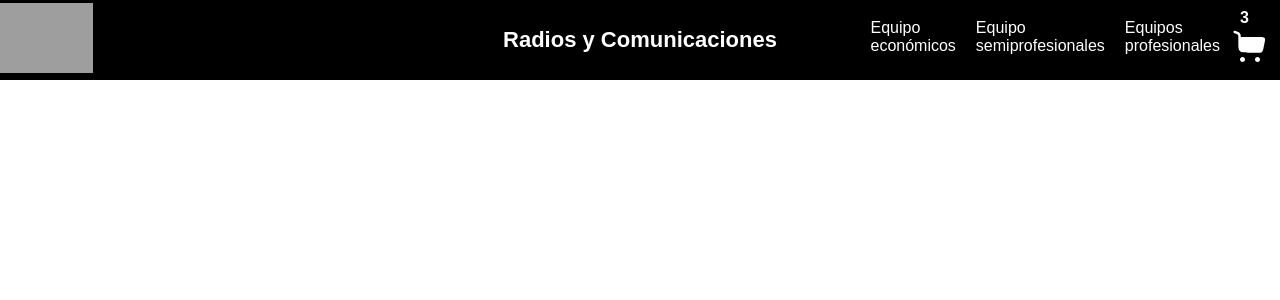
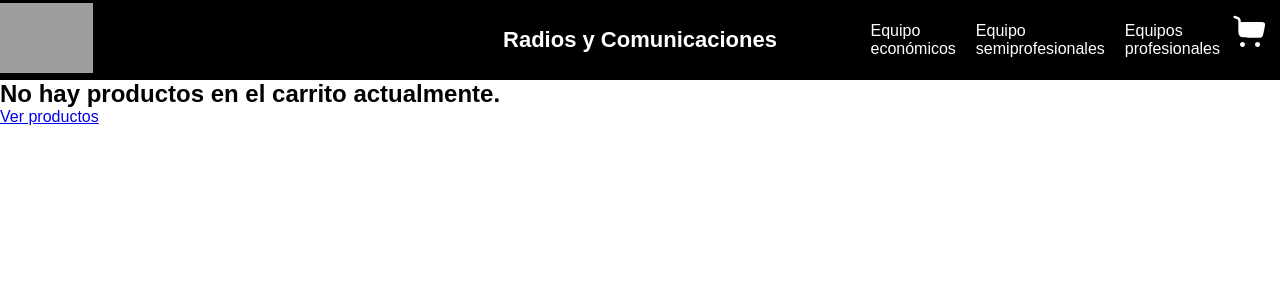
Before and after one commit to luistorresherrera/React_PreEntrega2_Luis_Torres_Herrera, a React (Vite) app: page /cart in a window 1280 px wide. Shown: the top 300 px of the page. Built offline with nearby package versions, Linux system fonts and the light colour scheme; grey boxes are pictures that could not be loaded.

Commit message:
trabajo final

```diff
--- a/src/App.jsx
+++ b/src/App.jsx
@@ -3,11 +3,14 @@ import NavBar from "./componentes/NavBar/NavBar";
 import ItemListContainer from "./componentes/ItemListContainer/ItemListContainer";
 import { BrowserRouter, Route, Routes } from "react-router-dom";
 import ItemDetailContainer from "./componentes/ItemDetailContainer/ItemDetailContainer";
+import { CarritoProvider } from "./context/carritoContext";
+import Cart from "./componentes/Cart/Cart";
 
 function App() {
   return (
     <>
       <BrowserRouter>
+        <CarritoProvider>
           <NavBar />
 
           <Routes>
@@ -23,14 +26,14 @@ function App() {
             <Route
               path="/"
               element={
-              <ItemListContainer
-                greeting="Encuentra el mejor equipo para tu empresa"
-                // urlProductos="./src/db/productos.json"
-              />
+                <ItemListContainer greeting="Encuentra el mejor equipo para tu empresa" />
               }
             />
             <Route path="/item/:idProducto" element={<ItemDetailContainer />} />
+            <Route path="/cart" element={<Cart />} />
+            <Route path="*" element={<h2>Página no encontrada</h2>} />
           </Routes>
+        </CarritoProvider>
       </BrowserRouter>
     </>
   );
--- /dev/null
+++ b/src/componentes/Cart/Cart.jsx
@@ -0,0 +1,32 @@
+import { useContext } from "react";
+import { CarritoContext } from "../../context/carritoContext";
+import { Link } from "react-router-dom";
+import CartItem from "../CartItem/CartItem";
+
+const Cart = () => {
+  const { carrito, vaciarCarrito, total, cantidadTotal } =
+    useContext(CarritoContext);
+
+  if (cantidadTotal == 0) {
+    return (
+      <>
+        <h2>No hay productos en el carrito actualmente.</h2>
+        <Link to="/">Ver productos</Link>
+      </>
+    );
+  }
+  return (
+    <div>
+      {carrito.map((producto) => (
+        <CartItem key={producto.id} {...producto} />
+      ))}
+      <hr></hr>
+      <h3>Total: CLP {total}</h3>
+      <h3>Cantidad Total: {cantidadTotal}</h3>
+      <button onClick={() => vaciarCarrito()}>Vaciar Carrito</button>
+      <Link to="/checkout">Finalizar compra</Link>
+    </div>
+  );
+};
+
+export default Cart;
--- /dev/null
+++ b/src/componentes/CartItem/CartItem.jsx
@@ -0,0 +1,19 @@
+import React from "react";
+import { useContext } from "react";
+import { CarritoContext } from "../../context/carritoContext";
+
+const CartItem = ({ item, cantidad }) => {
+  const { eliminarProducto } = useContext(CarritoContext);
+  return (
+    <div>
+      <h4>{item.nombreProducto}</h4>
+      <p>Cantidad: {cantidad}</p>
+      <p>Precio Unitario: CLP {item.precioProducto}</p>
+      <button onClick={() => eliminarProducto(item.idProducto)}>
+        Eliminar producto
+      </button>
+    </div>
+  );
+};
+
+export default CartItem;
--- a/src/componentes/CustomHooks/getProductos.js
+++ b/src/componentes/CustomHooks/getProductos.js
@@ -25,6 +25,6 @@ export const getDetalleProducto = async (idItem) => {
   const productoIndividual = fetchProductos.find(
     (item) => item.idProducto == idItem
   );
-  // console.log("productoIndividual", productoIndividual);
+
   return productoIndividual;
 };
--- a/src/componentes/ItemDetailContainer/ItemDetailContainer.jsx
+++ b/src/componentes/ItemDetailContainer/ItemDetailContainer.jsx
@@ -2,9 +2,13 @@ import React, { useEffect, useState } from "react";
 import { getDetalleProducto } from "../CustomHooks/getProductos";
 import { useParams } from "react-router-dom";
 import "./ItemDetailContainer.css";
+import { CarritoContext } from "../../context/carritoContext";
+import { useContext } from "react";
 
 const ItemDetailContainer = () => {
   const { idProducto } = useParams();
+
+  const { agregarAlCarrito } = useContext(CarritoContext);
 
   const [producto, setProducto] = useState(null);
   const [cantidadItemDetail, setCantidadItemDetail] = useState(1);
@@ -19,6 +23,12 @@ const ItemDetailContainer = () => {
   useEffect(() => {
     getDetalleProducto(idProducto).then((respuesta) => setProducto(respuesta));
   }, [idProducto]);
+
+  const manjadorAgregarAlCarrito = () => {
+    console.log("producto visto");
+    console.log(producto);
+    agregarAlCarrito(producto, cantidadItemDetail);
+  };
 
   return (
     <div>
@@ -55,7 +65,9 @@ const ItemDetailContainer = () => {
                 +
               </button>
 
-              <button className="btnAgregar">Agregar al carrito</button>
+              <button className="btnAgregar" onClick={manjadorAgregarAlCarrito}>
+                Agregar al carrito
+              </button>
             </div>
           </div>
         </>
--- a/src/componentes/NavBar/CartWidget/CartWidget.jsx
+++ b/src/componentes/NavBar/CartWidget/CartWidget.jsx
@@ -1,10 +1,10 @@
 import React from "react";
 import "./CartWidget.css";
 
-const CartWidget = (props) => {
+const CartWidget = ({ NumberCart }) => {
   return (
     <div>
-      <strong>{props.NumberCart}</strong>
+      {NumberCart != 0 && <strong>{NumberCart}</strong>}
       <svg viewBox="0 0 24 24" fill="none" xmlns="http://www.w3.org/2000/svg">
         <path d="M2.08416 2.7512C2.22155 2.36044 2.6497 2.15503 3.04047 2.29242L3.34187 2.39838C3.95839 2.61511 4.48203 2.79919 4.89411 3.00139C5.33474 3.21759 5.71259 3.48393 5.99677 3.89979C6.27875 4.31243 6.39517 4.76515 6.4489 5.26153C6.47295 5.48373 6.48564 5.72967 6.49233 6H17.1305C18.8155 6 20.3323 6 20.7762 6.57708C21.2202 7.15417 21.0466 8.02369 20.6995 9.76275L20.1997 12.1875C19.8846 13.7164 19.727 14.4808 19.1753 14.9304C18.6236 15.38 17.8431 15.38 16.2821 15.38H10.9792C8.19028 15.38 6.79583 15.38 5.92943 14.4662C5.06302 13.5523 4.99979 12.5816 4.99979 9.64L4.99979 7.03832C4.99979 6.29837 4.99877 5.80316 4.95761 5.42295C4.91828 5.0596 4.84858 4.87818 4.75832 4.74609C4.67026 4.61723 4.53659 4.4968 4.23336 4.34802C3.91052 4.18961 3.47177 4.03406 2.80416 3.79934L2.54295 3.7075C2.15218 3.57012 1.94678 3.14197 2.08416 2.7512Z" />
         <path d="M7.5 18C8.32843 18 9 18.6716 9 19.5C9 20.3284 8.32843 21 7.5 21C6.67157 21 6 20.3284 6 19.5C6 18.6716 6.67157 18 7.5 18Z" />
--- a/src/componentes/NavBar/NavBar.jsx
+++ b/src/componentes/NavBar/NavBar.jsx
@@ -3,10 +3,14 @@ import ListItem from "./ListItem/ListItem";
 import "./NavBar.css";
 import CartWidget from "./CartWidget/CartWidget";
 import { Link, NavLink } from "react-router-dom";
+import { useContext } from "react";
+import { CarritoContext } from "../../context/carritoContext";
 
 const NavBar = () => {
   const logo =
     "https://www.dyma.cl/wp-content/uploads/2021/01/Logo-DYMA-BN_Logo-Color-mini.png";
+
+  const { carrito, total, cantidadTotal } = useContext(CarritoContext);
 
   return (
     <header>
@@ -35,7 +39,9 @@ const NavBar = () => {
               <ListItem ItemName="Equipos profesionales" />
             </NavLink>
           </ul>
-          <CartWidget NumberCart={3} />
+          <Link to="/cart">
+            <CartWidget NumberCart={cantidadTotal} />
+          </Link>
         </nav>
       </div>
     </header>
--- /dev/null
+++ b/src/context/CarritoContext.jsx
@@ -0,0 +1,74 @@
+import { useState, createContext } from "react";
+
+export const CarritoContext = createContext({
+  carrito: [],
+  total: 0,
+  cantidadTotal: 0,
+});
+
+export const CarritoProvider = ({ children }) => {
+  const [carrito, setCarrito] = useState([]);
+  const [total, setTotal] = useState(0);
+  const [cantidadTotal, setCantidadTotal] = useState(0);
+  console.log("El carrito tiene");
+  console.log(carrito);
+
+  const agregarAlCarrito = (item, cantidad) => {
+    const productoExistente = carrito.find(
+      (prod) => prod.item.idProducto == item.idProducto
+    );
+
+    console.log("producto existente " + productoExistente);
+    console.log("item idProducto " + item.idProducto);
+
+    if (!productoExistente) {
+      setCarrito((prev) => [...prev, { item, cantidad }]);
+      setCantidadTotal((prev) => prev + cantidad);
+      setTotal((prev) => prev + item.precioProducto * cantidad);
+    } else {
+      const carritoActualizado = carrito.map((prod) => {
+        if (prod.item.idProducto == item.idProducto) {
+          return { ...prod, cantidad: prod.cantidad + cantidad };
+        } else {
+          return prod;
+        }
+      });
+      setCarrito(carritoActualizado);
+      setCantidadTotal((prev) => prev + cantidad);
+      setTotal((prev) => prev + item.precioProducto * cantidad);
+    }
+  };
+
+  const eliminarProducto = (id) => {
+    const productoEliminado = carrito.find((prod) => prod.item.id === id);
+    const carritoActualizado = carrito.filter((prod) => prod.item.id !== id);
+
+    setCarrito(carritoActualizado);
+    setCantidadTotal((prev) => prev - productoEliminado.cantidad);
+    setTotal(
+      (prev) =>
+        prev - productoEliminado.item.precio * productoEliminado.cantidad
+    );
+  };
+
+  const vaciarCarrito = () => {
+    setCarrito([]);
+    setCantidadTotal(0);
+    setTotal(0);
+  };
+
+  return (
+    <CarritoContext.Provider
+      value={{
+        carrito,
+        total,
+        cantidadTotal,
+        agregarAlCarrito,
+        eliminarProducto,
+        vaciarCarrito,
+      }}
+    >
+      {children}
+    </CarritoContext.Provider>
+  );
+};
```
Lines whose indentation alone changed are shown as unchanged.
